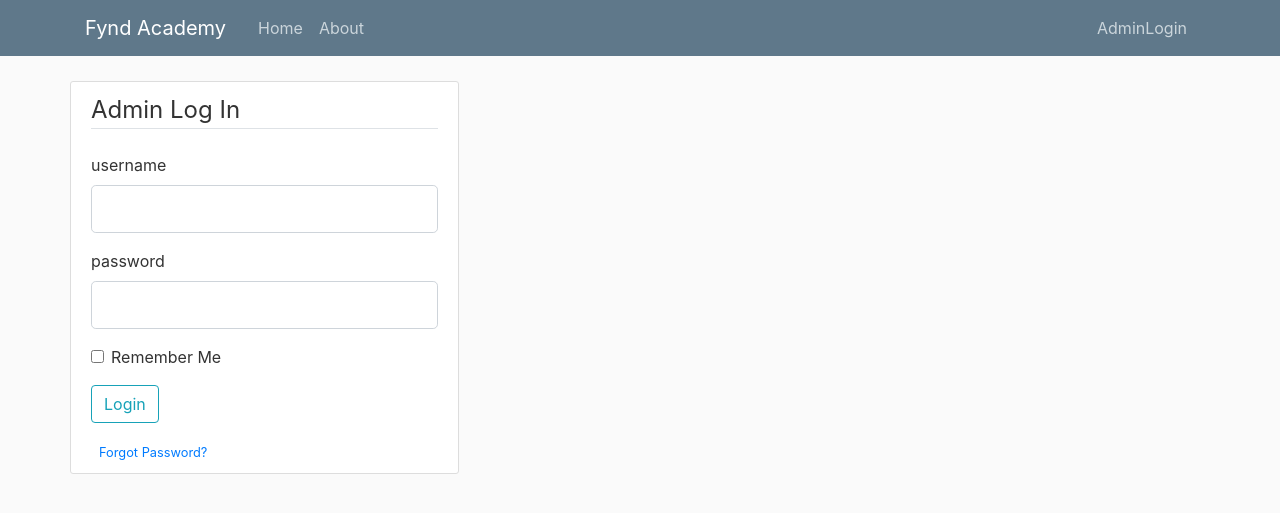
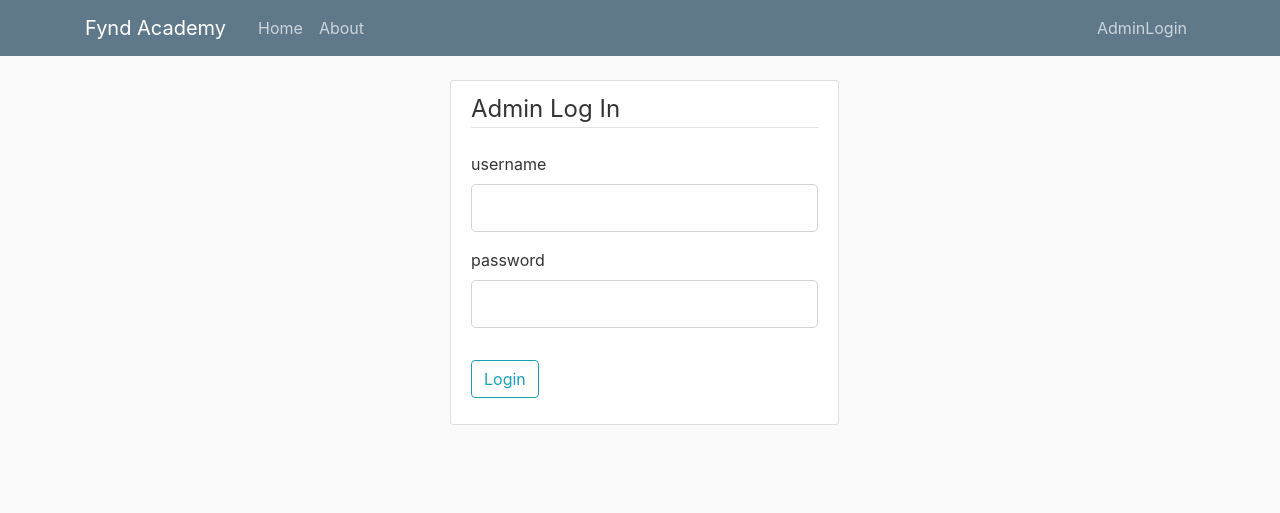
Before and after one commit to nehaguptavns438/result_system, a Flask app: page /adminlogin in a window 1280 px wide. Shown: the top 513 px of the page. Run offline with Flask 2, Linux system fonts and the light colour scheme; some libraries are stand-ins or nearby versions.

Commit message:
Adding logout page and revamping adminlogin page

```diff
--- a/resultsystem/routes.py
+++ b/resultsystem/routes.py
@@ -232,3 +232,8 @@ def delete(rollno):
         flash("Data Deleted Successfully")
         return redirect("/adminview")
     return redirect('/adminlogin')
+
+@app.route("/logout")
+def logout():
+    session.pop('logged_in',None)
+    return redirect("/adminlogin")
--- a/resultsystem/templates/adminlogin.html
+++ b/resultsystem/templates/adminlogin.html
@@ -40,7 +40,7 @@
     </header>
     <main role="main" class="container">
       <div class="row" class="aligne-center">
-        <div class="col-md-8">
+        <div class="col-md-4">
           {% with messages = get_flashed_messages(with_categories=true) %}
             {% if messages %}
               {% for category, message in messages %}
@@ -83,18 +83,11 @@
                         {{ form.password(class="form-control form-control-lg") }}
                     {% endif %}
                 </div>
-                <div class="form-check">
-                    {{ form.remember(class="form-check-input") }}
-                    {{ form.remember.label(class="form-check-label") }}
-                </div>
+
             </fieldset>
             <div class="form-group">
                 {{ form.submit(class="btn btn-outline-info") }}
-
             </div>
-            <small class="text-muted ml-2">
-                <a href="#">Forgot Password?</a>
-            </small>
         </form>
     </div>
       <!-- Optional JavaScript -->
```
Also changed, not shown: resultsystem/templates/adminview.html (+6 -1 lines), resultsystem/static/main.css (line endings or trailing spaces).
